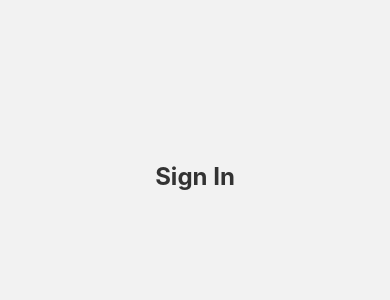
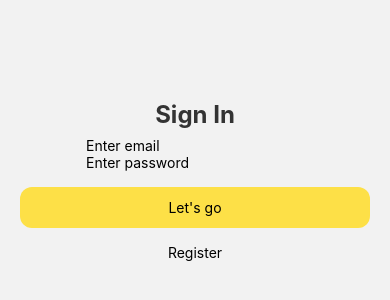
Before and after one commit to KOCMOHABTEP/TinkoffClone, a React Native app: screen /Auth in a window 390 px wide. Shown: the part 242-542 px from the top of the page. Built offline with nearby package versions, Linux system fonts and the light colour scheme; no server answers.

Commit message:
Auth View

```diff
--- a/app/components/screens/auth/Auth.tsx
+++ b/app/components/screens/auth/Auth.tsx
@@ -1,15 +1,52 @@
 import React, {FC, useState} from 'react';
-import {Text, View} from 'react-native';
-import {styleCenter} from '../../layout/Layout';
+import {Pressable, Text, View} from 'react-native';
 import styles from './styles';
+import {useAuth} from '../../../hooks/useAuth';
+import Loader from '../../ui/Loader';
+import Field from '../../ui/Field';
+import {Button} from '../../ui/Button';
+
+interface IData {
+  email: string;
+  password: string;
+}
 
 const Auth: FC = () => {
+  const {isLoading} = useAuth();
+
+  const [data, setData] = useState({} as IData);
   const [isReg, setIsReg] = useState(false);
+
+  const authHandler = () => {};
 
   return (
     <View style={styles.container}>
       <View style={styles.content} />
       <Text style={styles.title}>{isReg ? 'Sign Up' : 'Sign In'}</Text>
+      {isLoading ? (
+        <Loader />
+      ) : (
+        <>
+          <Field
+            val={data.email}
+            placeholder={'Enter email'}
+            onChange={val => setData({...data, email: val})}
+          />
+
+          <Field
+            val={data.password}
+            placeholder={'Enter password'}
+            onChange={val => setData({...data, password: val})}
+            isSecure={true}
+          />
+
+          <Button onPress={authHandler} title={"Let's go"} />
+
+          <Pressable onPress={() => setIsReg(!isReg)}>
+            <Text>{isReg ? 'Login' : 'Register'}</Text>
+          </Pressable>
+        </>
+      )}
     </View>
   );
 };
--- a/app/components/screens/auth/styles.ts
+++ b/app/components/screens/auth/styles.ts
@@ -1,4 +1,5 @@
 import {StyleSheet} from 'react-native';
+import {UI_GREY_800} from '../../../styles';
 export default StyleSheet.create({
   container: {
     height: '100%',
@@ -17,4 +18,10 @@ export default StyleSheet.create({
     color: '#333',
     marginBottom: 8,
   },
+  pressableButton: {
+    color: UI_GREY_800,
+    fontSize: 14,
+    opacity: 0.3,
+    textAlign: 'right',
+  },
 });
--- /dev/null
+++ b/app/components/ui/Button/index.tsx
@@ -0,0 +1,25 @@
+import {Text, TouchableHighlight, View} from 'react-native';
+import {FC} from 'react';
+import {UI_YELLOW_300} from '../../../styles';
+import styles from './styles';
+
+interface IButton {
+  onPress: () => void;
+  title: string;
+  colors?: [string, string];
+}
+
+export const Button: FC<IButton> = ({
+  onPress,
+  title,
+  colors = [UI_YELLOW_300, '#FBBF24'],
+}) => {
+  return (
+    <TouchableHighlight
+      onPress={onPress}
+      underlayColor={colors[1]}
+      style={[styles.root, {backgroundColor: colors[0]}]}>
+      <Text style={styles.text}>{title}</Text>
+    </TouchableHighlight>
+  );
+};
--- /dev/null
+++ b/app/components/ui/Button/styles.ts
@@ -0,0 +1,16 @@
+import {StyleSheet} from 'react-native';
+import {UI_GREY_800, UI_YELLOW_300} from '../../../styles';
+
+export default StyleSheet.create({
+  root: {
+    color: UI_GREY_800,
+    width: '100%',
+    marginVertical: 16,
+    paddingVertical: 12,
+    borderRadius: 12,
+    backgroundColor: UI_YELLOW_300,
+  },
+  text: {
+    textAlign: 'center',
+  },
+});
--- /dev/null
+++ b/app/components/ui/Field/index.tsx
@@ -0,0 +1,24 @@
+import {FC} from 'react';
+import {TextInput} from 'react-native';
+
+interface IField {
+  onChange: (val: string) => void;
+  val: string;
+  placeholder: string;
+  isSecure?: boolean;
+}
+
+const Field: FC<IField> = ({onChange, val, placeholder, isSecure}) => {
+  return (
+    <TextInput
+      placeholder={placeholder}
+      onChangeText={onChange}
+      value={val}
+      secureTextEntry={isSecure}
+      showSoftInputOnFocus={false}
+      autoCapitalize={'none'}
+    />
+  );
+};
+
+export default Field;
--- /dev/null
+++ b/app/components/ui/Field/styles.ts
@@ -0,0 +1,12 @@
+import {StyleSheet} from 'react-native';
+import {UI_GREY_100} from '../../../styles';
+
+export default StyleSheet.create({
+  root: {
+    width: '100%',
+    marginTop: 12,
+    padding: 12,
+    borderRadius: 12,
+    backgroundColor: UI_GREY_100,
+  },
+});
--- /dev/null
+++ b/app/components/ui/Loader.tsx
@@ -0,0 +1,8 @@
+import React from 'react';
+import {ActivityIndicator} from 'react-native';
+
+const Loader = () => {
+  return <ActivityIndicator size={'large'} color={'#3b82f6'} />;
+};
+
+export default Loader;
--- a/app/styles.ts
+++ b/app/styles.ts
@@ -10,3 +10,8 @@ export const BOX_SHADOW: ViewStyle = {
   shadowRadius: 10,
   elevation: 5,
 };
+
+export const UI_GREY_100 = 'rgb(243 244 246)';
+export const UI_GREY_800 = 'rgb(31 41 55)';
+
+export const UI_YELLOW_300 = 'rgb(253 224 71)';
--- a/package.json
+++ b/package.json
@@ -27,6 +27,7 @@
     "@tsconfig/react-native": "^2.0.2",
     "@types/jest": "^29.2.1",
     "@types/react": "^18.0.24",
+    "@types/react-native": "^0.71.2",
     "@types/react-test-renderer": "^18.0.0",
     "babel-jest": "^29.2.1",
     "eslint": "^8.19.0",
```
Also changed, not shown: .eslintrc.js, 1 other file (tests, documents, lock files or other folders).
